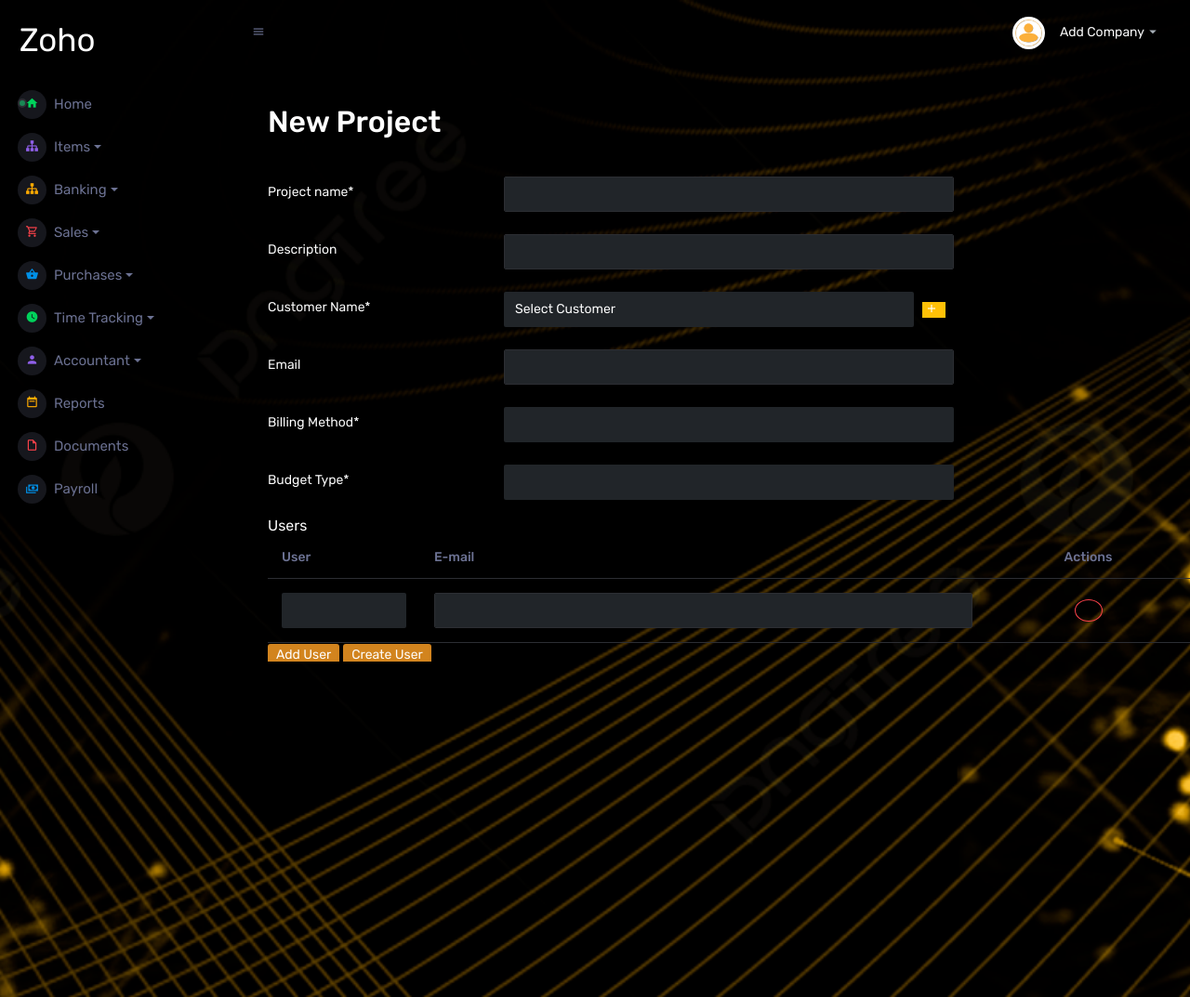
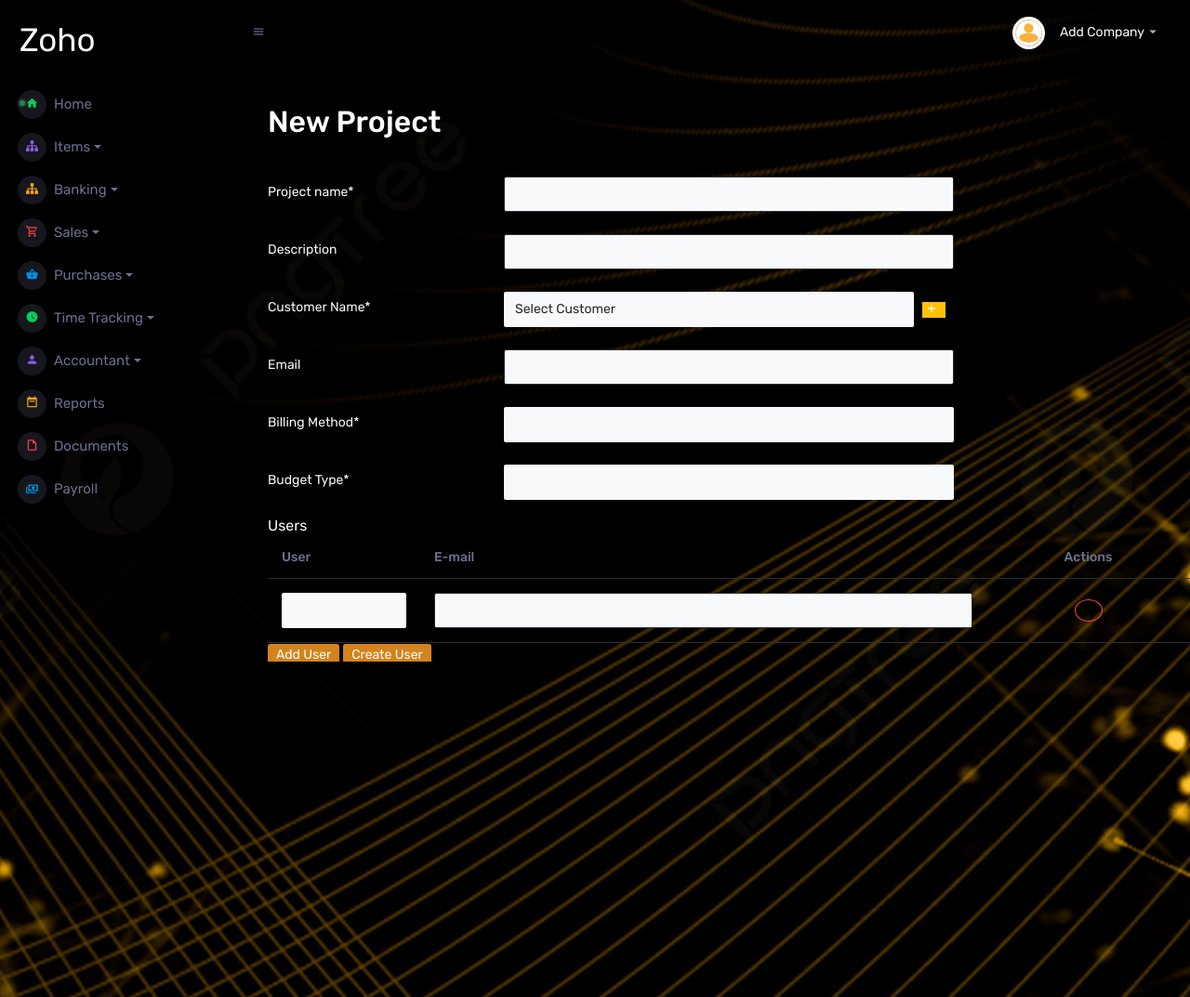
Before and after one commit to noelfrancis12/zohoproj, a Django app: page /createuser in a window 1280 px wide. Shown: the whole page at 93% size. Run offline with Django 4.2, Linux system fonts and the light colour scheme; lists and menus that the app fills with data are empty; parts of the project's set-up code (start-up, migrations or seed data) failed here and were passed over; some libraries are stand-ins or nearby versions.

Commit message:
xxxvxvii commit

```diff
--- a/templates/proj.html
+++ b/templates/proj.html
@@ -65,7 +65,7 @@
                     <label >Project name*</label>
                 </div>
                 <div class="col-sm-12 col-md-6 col-lg-6">
-                    <input  type="text" class="form-control bg-dark" name="name" required>
+                    <input  type="text" class="form-control bg-light text-dark" name="name" required>
                     <div class="invalid-feedback">Please fill out this field.</div>
 
                 </div>
@@ -75,7 +75,7 @@
                <div class="form-group row mt-4">
                    <div class="col-sm-12 col-md-3 col-lg-3 col-form-label"><label>Description</label></div>
                     <div class="col-sm-12 col-md-6 col-lg-6">
-                        <input type="text" class="form-control bg-dark" name="desc" required>
+                        <input type="text" class="form-control bg-light text-dark" name="desc" required>
                         <div class="invalid-feedback">Please fill out this field.</div>
 
                     </div>
@@ -87,7 +87,7 @@
                         <label>Customer Name*</label>
                     </div>
                     <div class="col-sm-12 col-md-6 col-lg-6 d-flex align-items-center"> <!-- Add the "d-flex" and "align-items-center" classes -->
-                        <select name="c_name" id="customer-select" class="form-control bg-dark">
+                        <select name="c_name" id="customer-select" class="form-control bg-light text-dark">
                             <option value="">Select Customer</option>
                             {% for d in data %}
                             <option value="{{d.id}}" data-email="{{ d.customerEmail }}">{{d.customerName}}</option>
@@ -107,14 +107,14 @@
                         <label>Email</label>
                     </div>
                     <div class="col-sm-12 col-md-6 col-lg-6">
-                        <input type="text" id="customer-email" class="form-control bg-dark" >
+                        <input type="text" id="customer-email" class="form-control bg-light text-dark" >
                     </div>
                 </div>
 
                  <div class="form-group row mt-4">
                     <div class="col-sm-12 col-md-3 col-lg-3 col-form-label"><label>Billing Method*</label></div>
                     <div class="col-sm-12 col-md-6 col-lg-6">
-                        <select name="billing" id="billingMethodSelect" class="form-control bg-dark">
+                        <select name="billing" id="billingMethodSelect" class="form-control bg-light text-dark">
                             <option value=""></option>
                             <option value="Fixed cost for project">Fixed cost for project</option>
                             <option value="Based on project hours">Based on project hours</option>
@@ -133,7 +133,7 @@
                           <div class="input-group-prepend">
                             <div class="input-group-text">INR</div>
                           </div>
-                          <input type="text" class="form-control bg-dark" name="rateperhour" id="inputBox">
+                          <input type="text" class="form-control bg-light text-dark" name="rateperhour" id="inputBox">
                         </div>
                       </div>
                     </div>
@@ -141,7 +141,7 @@
                 <div class="form-group row mt-4">
                     <div class="col-sm-12 col-md-3 col-lg-3 col-form-label"><label>Budget Type*</label></div>
                     <div class="col-sm-12 col-md-6 col-lg-6">
-                        <select name="budget" id="budgetMethodSelect" class="form-control bg-dark">
+                        <select name="budget" id="budgetMethodSelect" class="form-control bg-light text-dark">
                             <option value=""></option>
                             <option value="Total budget cost">Total budget cost</option>
                             <option value="Total project hours">Total project hours(HH:MM)</option>
@@ -170,7 +170,7 @@
         <tbody id="items-table-body">
             <tr id="addr0">
                 <td>
-                    <select name="user_select[]" id="user_select" class="form-control bg-dark">
+                    <select name="user_select[]" id="user_select" class="form-control bg-light text-dark">
                         {% for d in uc %}
                             <option value="{{d.usernamezz}}" data-email="{{d.emailzz}}">{{d.usernamezz}}</option>
                         {% endfor %}
@@ -178,7 +178,7 @@
 
                 </td>
                 <td class="text-right">
-                    <input type="email" class="form-control bg-dark" id="email" name="email[]" >
+                    <input type="email" class="form-control bg-light text-dark" id="email" name="email[]" >
                 </td>
                 <td class="text-center">
                     <button type="button" class="btn btn-transparent text-danger btn-sm btn-outline-danger rounded-circle delete-row" style="width:30px">
@@ -204,17 +204,17 @@
         <tbody id="items-table-task">
             <tr id="addt0">
                 <td>
-                    <input type="text" class="form-control bg-dark" id="task1" name="taskname[]">
+                    <input type="text" class="form-control bg-light text-dark" id="task1" name="taskname[]">
                 </td>
                 <td class="text-right">
-                    <input type="text" class="form-control bg-dark" id="desc1" name="taskdes[]">
+                    <input type="text" class="form-control bg-light text-dark" id="desc1" name="taskdes[]">
                 </td>
                 <td class="text-right">
                     <div class="input-group mb-2">
                         <div class="input-group-prepend">
                           <div class="input-group-text">INR</div>
                         </div>
-                        <input type="text" class="form-control bg-dark" id="tsk1" name="taskrph[]">
+                        <input type="text" class="form-control bg-light text-dark" id="tsk1" name="taskrph[]">
                       </div>
 
                 </td>
@@ -465,17 +465,17 @@ function openForm() {
     $('#items-table-task').append(`
       <tr id="addt0${roinc}">
         <td>
-          <input type="text" class="form-control bg-dark" id="task1${roinc}" name="taskname[]">
+          <input type="text" class="form-control bg-light text-dark" id="task1${roinc}" name="taskname[]">
         </td>
         <td class="text-right">
-          <input type="text" class="form-control bg-dark" id="desc1${roinc}" name="taskdes[]">
+          <input type="text" class="form-control bg-light text-dark" id="desc1${roinc}" name="taskdes[]">
         </td>
         <td class="text-right rate-column">
             <div class="input-group mb-2">
   <div class="input-group-prepend">
     <div class="input-group-text">INR</div>
   </div>
-  <input type="text" class="form-control bg-dark" id="tsk1${roinc}" name="taskrph[]">
+  <input type="text" class="form-control bg-light text-dark" id="tsk1${roinc}" name="taskrph[]">
 </div>
 
         </td>
@@ -525,14 +525,14 @@ function openForm() {
       var newRow = `
         <tr id="addr0${roinc}">
           <td>
-            <select name="user_select[]" id="user_select${roinc}" class="form-control bg-dark">
+            <select name="user_select[]" id="user_select${roinc}" class="form-control bg-light text-dark">
               {% for d in uc %}
                 <option value="{{ d.usernamezz }}" data-email="{{ d.emailzz }}">{{ d.usernamezz }}</option>
               {% endfor %}
             </select>
           </td>
           <td class="text-right">
-            <input type="email" class="form-control bg-dark" id="email${roinc}" name="email[]">
+            <input type="email" class="form-control bg-light text-dark" id="email${roinc}" name="email[]">
           </td>
           <td class="text-center">
             <button type="button" class="btn btn-transparent text-danger btn-sm btn-outline-danger rounded-circle remove_row" style="width:30px" id="${roinc}">
--- a/zohoapp/views.py
+++ b/zohoapp/views.py
@@ -2699,15 +2699,16 @@ def proj(request):
     tasks=task.objects.all()
     uz=usernamez.objects.all()
     uc=usercreate.objects.all()
-
-    return render(request,'proj.html',{'data':data,'u':u,'tasks':tasks,'uz':uz,'uc':uc})
+    company=company_details.objects.get(user=request.user)
+    return render(request,'proj.html',{'data':data,'u':u,'tasks':tasks,'uz':uz,'uc':uc,'company':company})
 
 def vproj(request):
 
     proj=project1.objects.filter(user=request.user)
     tsk=task.objects.all()
     active=Project.objects.all()
-    return render(request,'projlist.html',{'proj':proj,'tsk':tsk,'active':active})
+    company=company_details.objects.get(user=request.user)
+    return render(request,'projlist.html',{'proj':proj,'tsk':tsk,'active':active,'company':company})
 def addproj(request):
     if request.method == 'POST':
         user_id=request.user.id
@@ -2776,6 +2777,7 @@ def overview(request,id):
     usern=usernamez.objects.filter(projn=id)
     taskz=task.objects.filter(proj=id)
     uc=usercreate.objects.all()
+    company=company_details.objects.get(user=request.user)
     project = get_object_or_404(project1, id=id)
     if request.method == 'POST':
         comment_text = request.POST.get('comment')
@@ -2784,7 +2786,7 @@ def overview(request,id):
             projc.save()  # Save the project object with the updated comment
 
 
-    return render(request,'overview.html',{'proj':proj,'proje':proje,'usern':usern,'taskz':taskz,'project':project,'projc':projc})
+    return render(request,'overview.html',{'proj':proj,'proje':proje,'usern':usern,'taskz':taskz,'project':project,'projc':projc,'company':company})
 
 def projcomment(request,id):
     proj = project1.objects.get(id=id)
@@ -2812,7 +2814,8 @@ def editproj(request,id):
     uc=usercreate.objects.all()
     usern=usernamez.objects.filter(projn=id)
     taskz=task.objects.filter(proj=id)
-    return render(request,'editoverview.html',{'data':data,'proj':proj,'proje':proje,'uc':uc,'usern':usern,'taskz':taskz})
+    company=company_details.objects.get(user=request.user)
+    return render(request,'editoverview.html',{'data':data,'proj':proj,'proje':proje,'uc':uc,'usern':usern,'taskz':taskz,'company':company})
 def editprojdb(request,id):
   if request.method == 'POST':
         proj=project1.objects.get(id=id)
```
Also changed, not shown: templates/editoverview.html (+46 -21 lines), templates/overview.html (+16 -9 lines), templates/projlist.html (+22 -13 lines).
